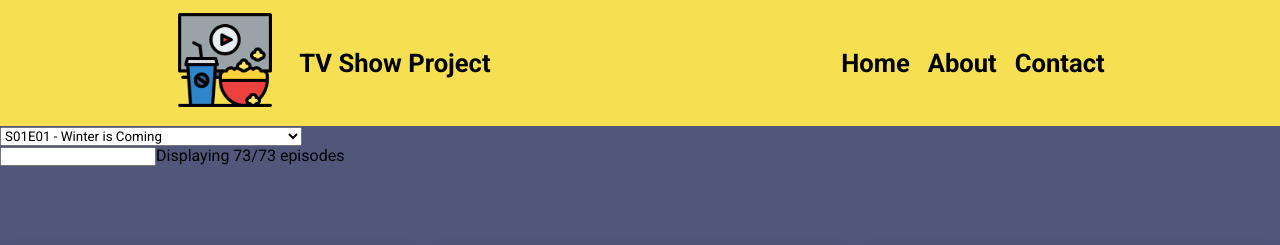
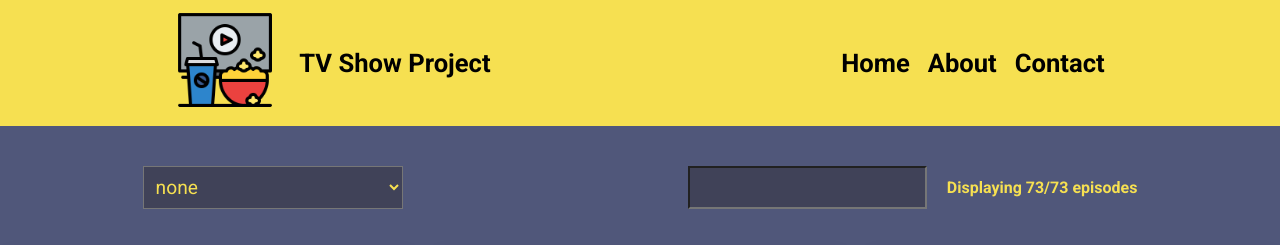
Before and after one commit to 8maziar/tv-show-dom-project, a plain HTML site: page index.html in a window 1280 px wide. Shown: the top 245 px of the page. Drawn offline with Linux system fonts and the light colour scheme.

Commit message:
level 300 completed

```diff
--- a/index.html
+++ b/index.html
@@ -27,7 +27,9 @@
     <main>
       <div id="form-container">
         <div>
-          <select name="select-episode" id="select-episode"></select>
+          <select name="select-episode" id="select-episode">
+            <option value="none">none</option>
+          </select>
         </div>
         <div id="serach-container">
           <input type="text" id="search" autocomplete="off" /><span
--- a/script.js
+++ b/script.js
@@ -7,11 +7,13 @@ const remainedParts = document.getElementById("remained-parts");
 // load episodes
 function loadEpisodes(episodes) {
   episodes.forEach((episode) => {
+    // load select's options
     const optionEl = document.createElement("option");
     optionEl.innerText = `${getPart(episode.season, episode.number)} - ${
       episode.name
     }`;
     selectEpisode.appendChild(optionEl);
+    // load Episodes
     cardContainer.appendChild(createcards(episode));
   });
   remainedParts.innerText = `Displaying ${episodes.length}/73 episodes`;
@@ -76,9 +78,11 @@ search.addEventListener("keyup", (e) => {
 // select the episode
 selectEpisode.addEventListener("change", () => {
   const value = selectEpisode.value.slice(9);
-  const remaindEpisodes = allEpisodes.filter(
-    (episode) => episode.name === value
-  );
+  let remaindEpisodes = allEpisodes.filter((episode) => episode.name === value);
+  if (!value) {
+    remaindEpisodes = allEpisodes;
+  }
+  search.value = "";
   cardContainer.innerHTML = "";
   loadEpisodes(remaindEpisodes);
 });
--- a/style.css
+++ b/style.css
@@ -54,8 +54,38 @@ nav img {
 }
 
 /* main */
+#form-container {
+  margin: 40px 0;
+  display: flex;
+  justify-content: space-around;
+  align-items: center;
+}
+
+#select-episode {
+  padding: 8px;
+  background-color: var(--clr-dark);
+  color: var(--clr-yellow);
+  font-size: 1.2rem;
+  max-width: 260px;
+}
+
+#serach-container input {
+  max-width: 260px;
+  padding: 8px;
+  background-color: var(--clr-dark);
+  color: var(--clr-yellow);
+  font-size: 1.2rem;
+}
+
+#serach-container {
+  display: flex;
+  gap: 20px;
+  align-items: center;
+  color: var(--clr-yellow);
+  font-weight: 600;
+}
 #card-container {
-  padding: 80px 6px 40px;
+  padding: 0px 6px 40px;
   margin: 0 auto;
   display: grid;
   grid-template-rows: auto;
@@ -72,6 +102,15 @@ nav img {
 
   nav {
     font-size: 1.3rem;
+  }
+
+  #form-container {
+    flex-direction: column;
+  }
+
+  #serach-container {
+    margin-top: 12px;
+    flex-direction: column;
   }
 }
 @media only screen and (max-width: 600px) {
@@ -129,5 +168,5 @@ footer {
   font-size: 1.4rem;
   font-weight: 700;
   text-align: center;
-  padding: 3rem 0;
+  padding: 2.4rem 0;
 }
```
